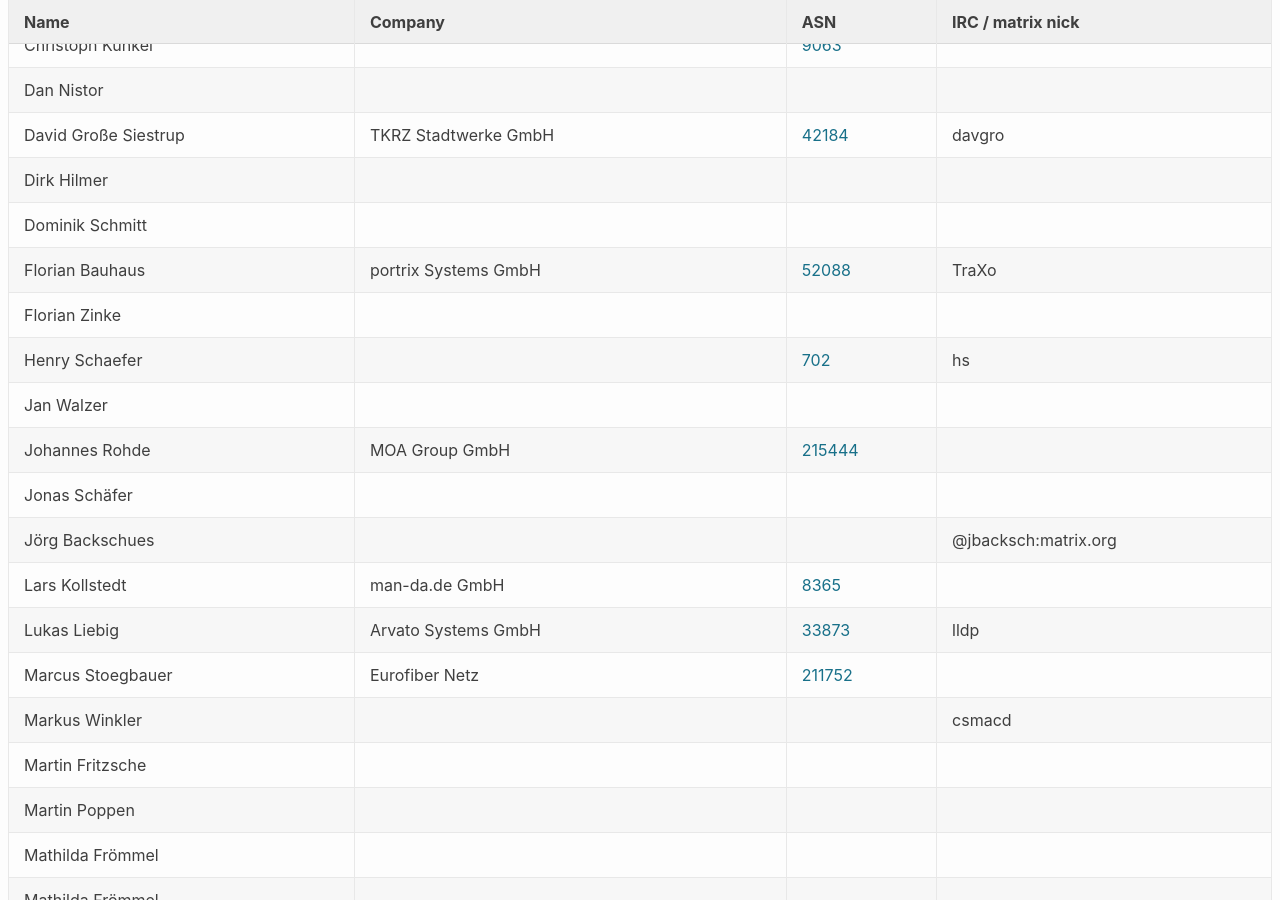
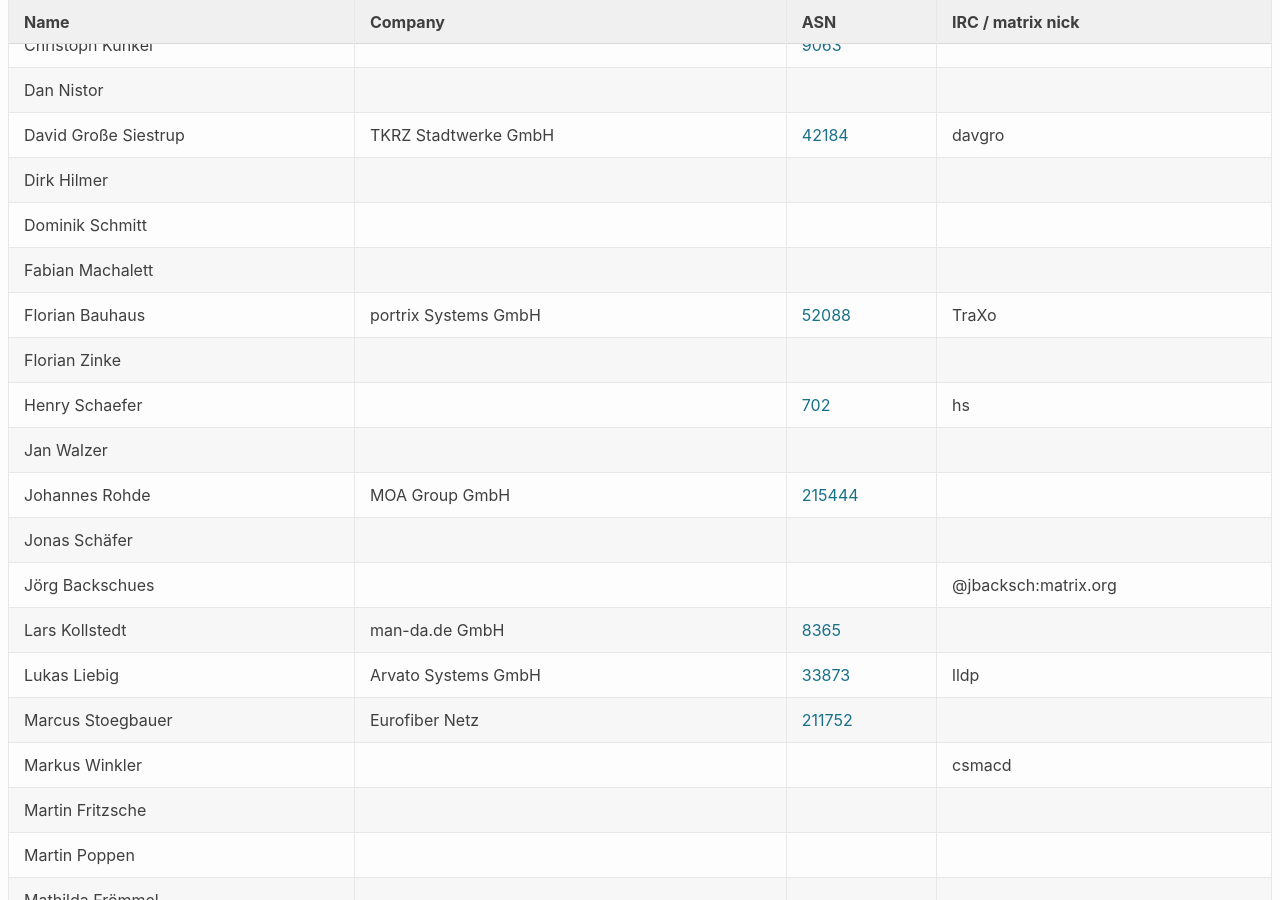
Before and after one commit to denog/pretix-attendeelist, a Jekyll site: the page built from denog17/index.markdown, in a window 1280 px wide and 900 px high, scrolled down 21765 px. Built offline with Jekyll 4.4.1, drawn with Linux system fonts in a browser that asks for light colours.

Commit message:
Latest data: Wed Oct  1 20:11:21 UTC 2025

```diff
--- a/_data/attendees_denog17_online.json
+++ b/_data/attendees_denog17_online.json
@@ -61,6 +61,12 @@
   },
   {
     "name": "Dominik Schmitt",
+    "company": null,
+    "irc": null,
+    "asn": null
+  },
+  {
+    "name": "Fabian Machalett",
     "company": null,
     "irc": null,
     "asn": null
```
